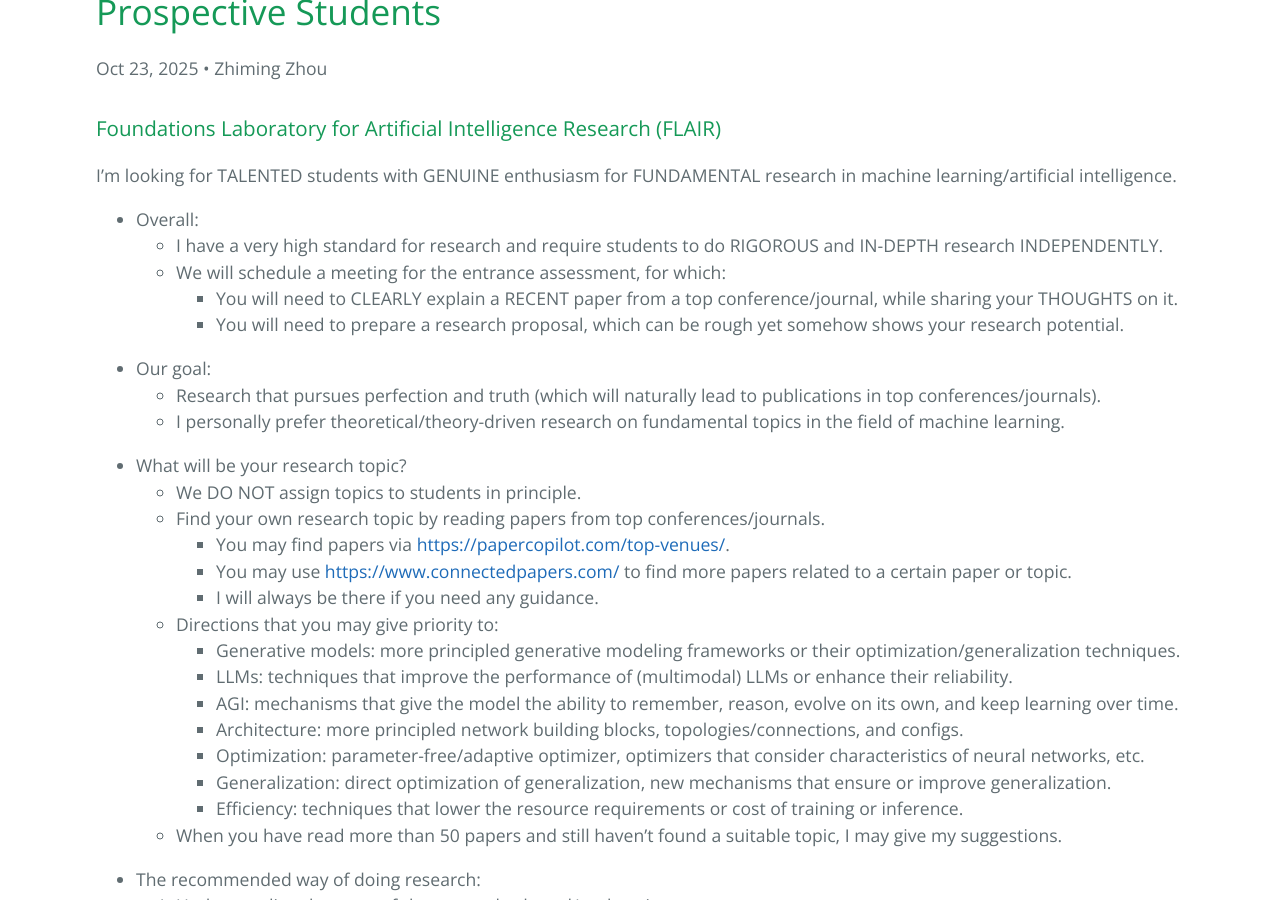
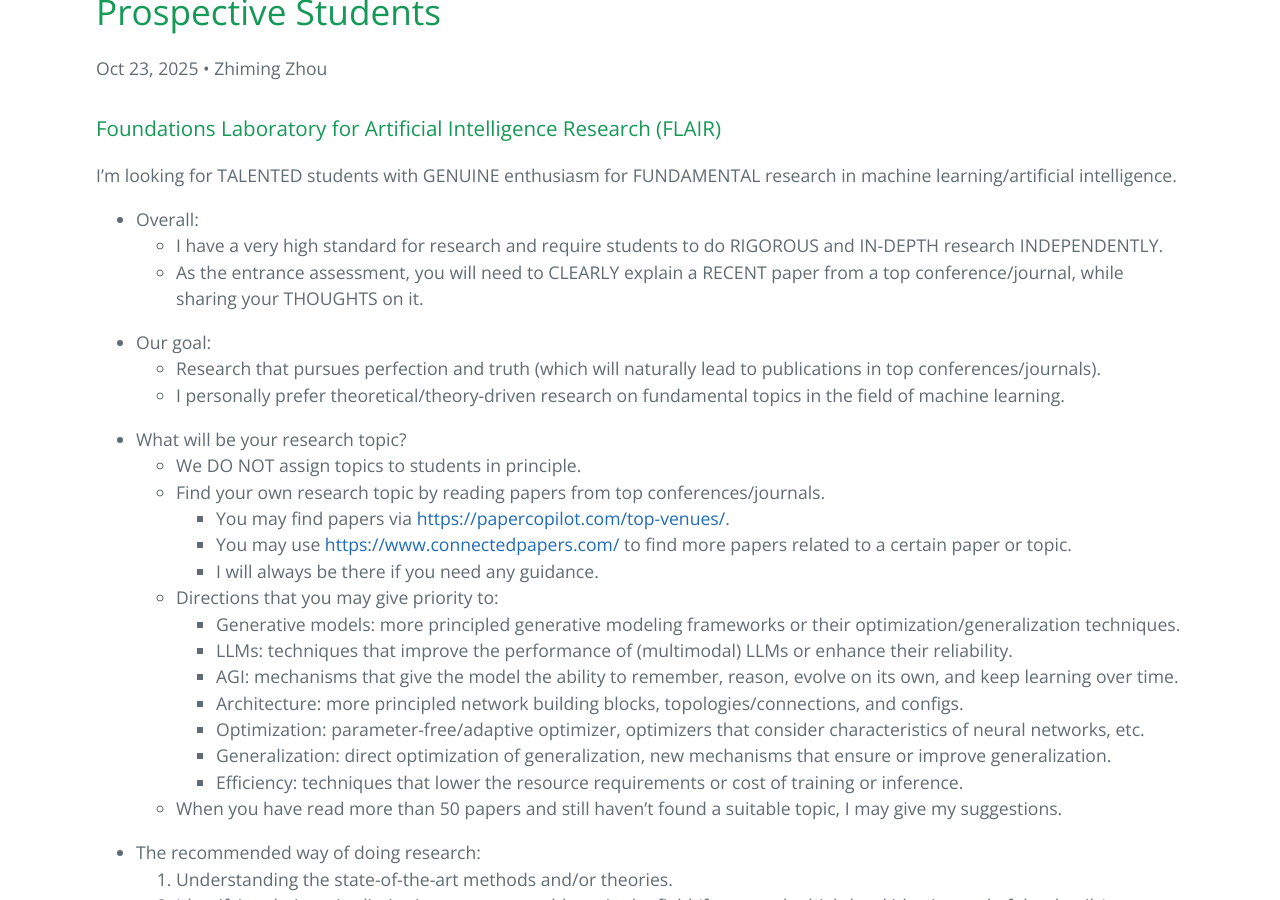
Before and after one commit to ZhimingZhou/zhimingzhou.github.io, a Jekyll site: the page built from _posts/2020-12-09-Prospective-Students.md, in a window 1280 px wide and 900 px high, scrolled down 319 px. Built offline with Jekyll 4.4.1, drawn with Linux system fonts in a browser that asks for light colours.

Commit message:
Update 2020-12-09-Prospective-Students.md

```diff
--- a/_posts/2020-12-09-Prospective-Students.md
+++ b/_posts/2020-12-09-Prospective-Students.md
@@ -13,9 +13,7 @@ I’m looking for TALENTED students with GENUINE enthusiasm for FUNDAMENTAL rese
 
 - Overall:
 	- I have a very high standard for research and require students to do RIGOROUS and IN-DEPTH research INDEPENDENTLY.
-	- We will schedule a meeting for the entrance assessment, for which:
-		- You will need to CLEARLY explain a RECENT paper from a top conference/journal, while sharing your THOUGHTS on it.
-		- You will need to prepare a research proposal, which can be rough yet somehow shows your research potential.
+	- As the entrance assessment, you will need to CLEARLY explain a RECENT paper from a top conference/journal, while sharing your THOUGHTS on it.
 
 <!--  -->
 - Our goal:
```
